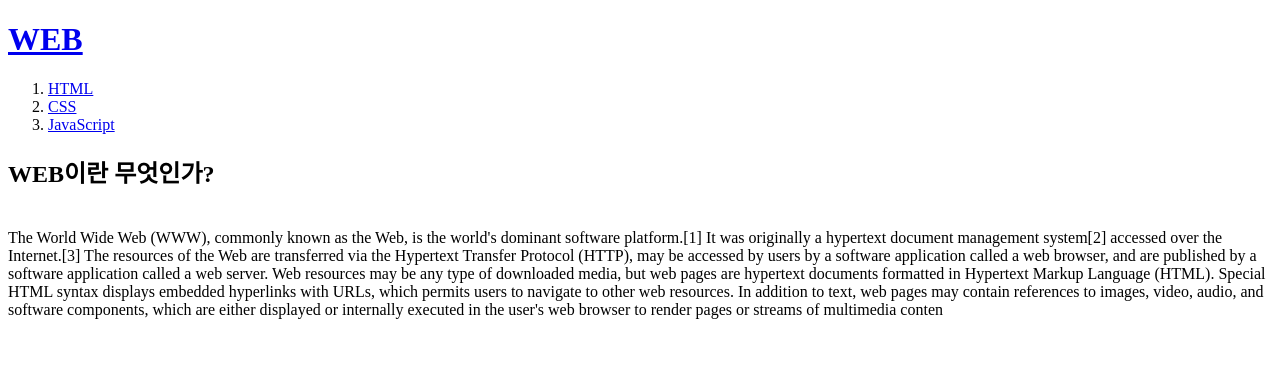
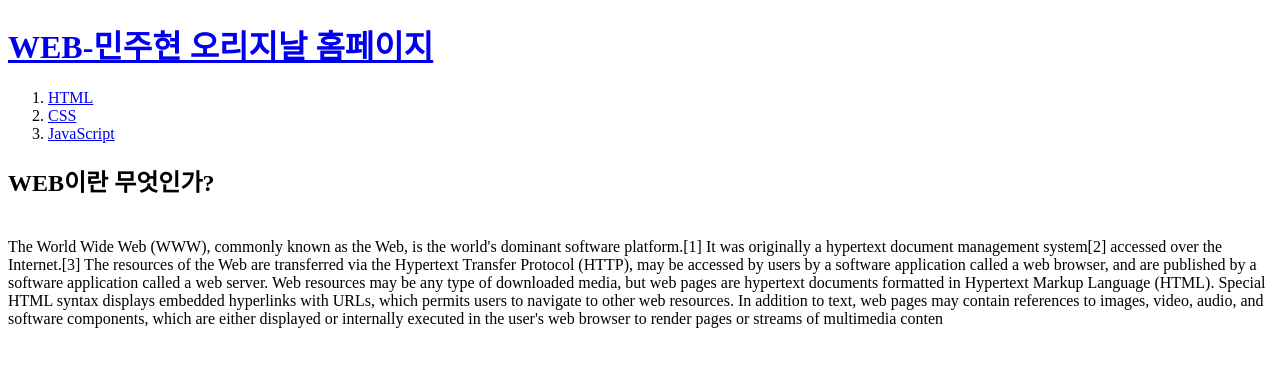
Before and after one commit to minjuhyun1999/HTML_WORK_Busanit501, a plain HTML site: page index.html in a window 1280 px wide. Drawn offline with Linux system fonts and the light colour scheme.

Commit message:
민주현 홈페이지

```diff
--- a/index.html
+++ b/index.html
@@ -5,7 +5,7 @@
  <meta charset="utf-8">
  </head>
  <body>
- <h1><a href="index.html">WEB</a></h1>
+ <h1><a href="index.html">WEB-민주현 오리지날 홈페이지</a></h1>
  <ol>
  <li><a href="1.html">HTML</a></li>
  <li><a href="2.html">CSS</a></li>
```
